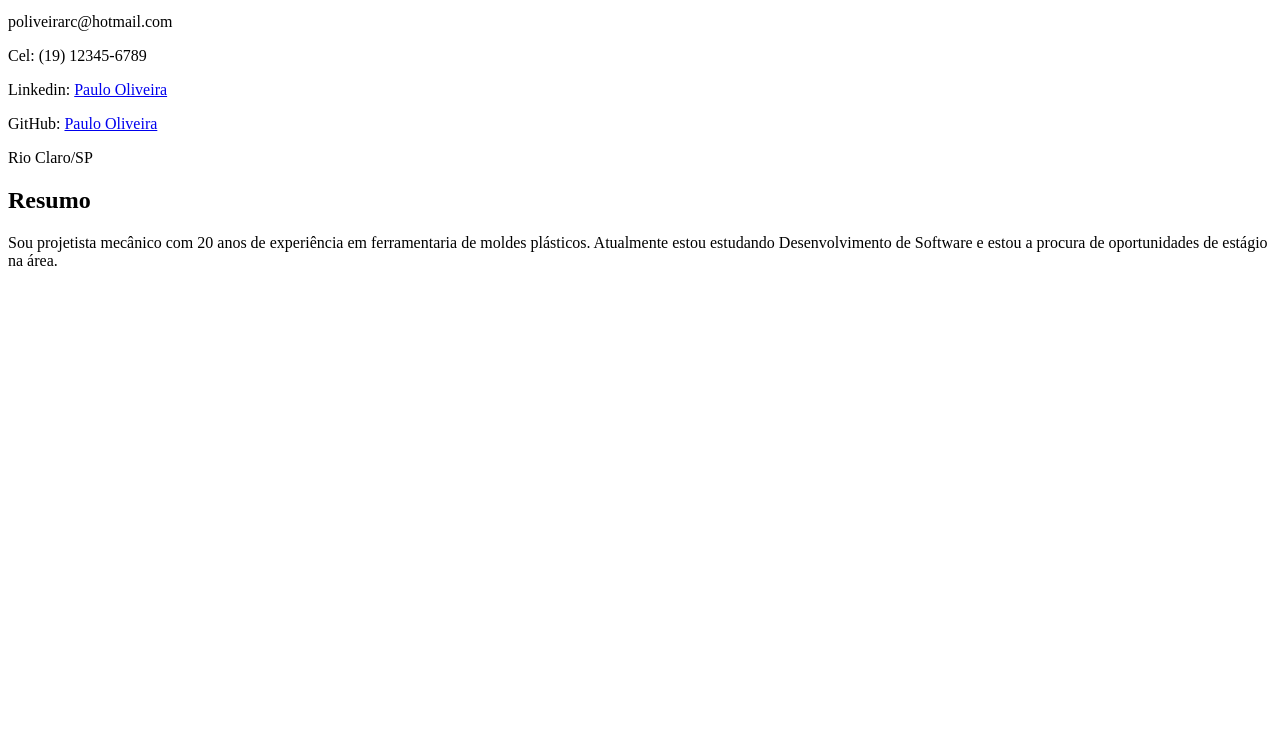
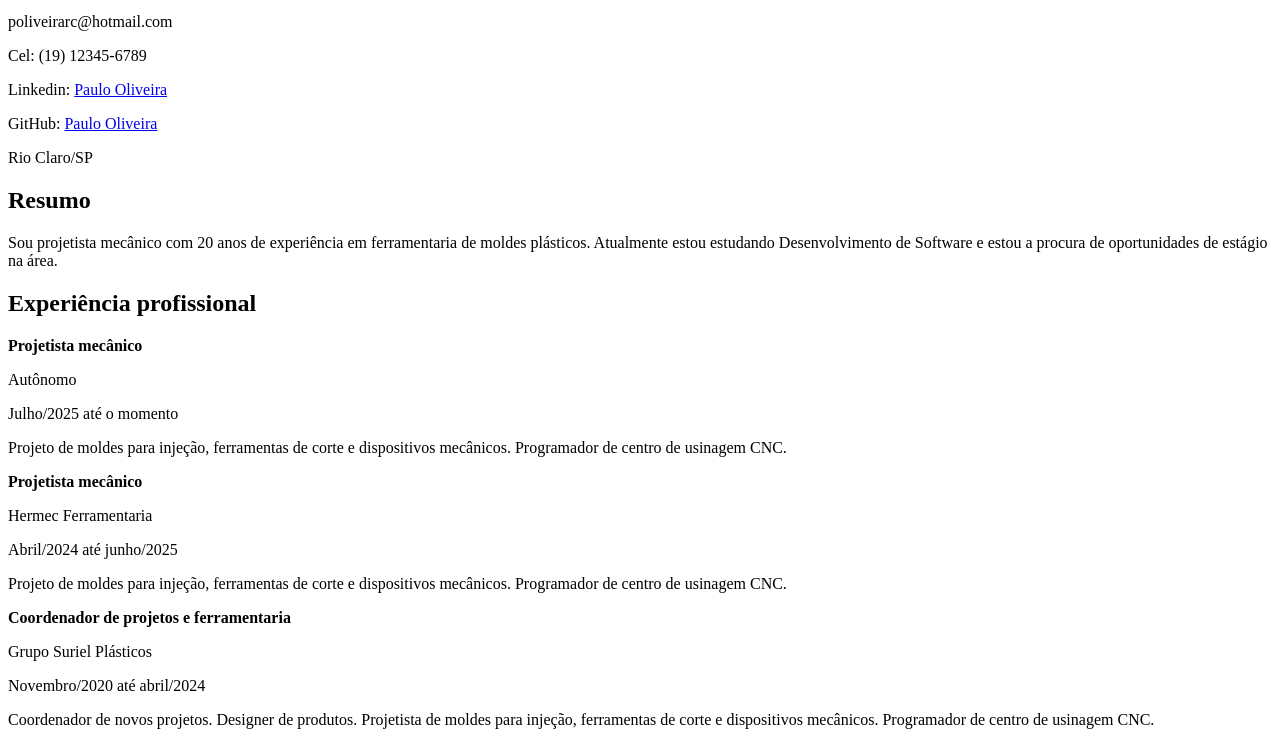
Before and after one commit to poliveirarc/curriculum, a plain HTML site: page index.html in a window 1280 px wide. Shown: the part 101-846 px from the top of the page. Before the commit the page ends 800 px from the top, so only its background shows below. Drawn offline with Linux system fonts and the light colour scheme.

Commit message:
Inclusão da experiência profissional

```diff
--- a/index.html
+++ b/index.html
@@ -17,10 +17,24 @@
     </header>
 
     <main>
-        <div>
-            <h2>Resumo</h2>
-            <p>Sou projetista mecânico com 20 anos de experiência em ferramentaria de moldes plásticos. Atualmente estou estudando Desenvolvimento de Software e estou a procura de oportunidades de estágio na área.</p>
-        </div>
+        <h2>Resumo</h2>
+        <p>Sou projetista mecânico com 20 anos de experiência em ferramentaria de moldes plásticos. Atualmente estou estudando Desenvolvimento de Software e estou a procura de oportunidades de estágio na área.</p>
+
+        <h2>Experiência profissional</h2>
+        <p><b>Projetista mecânico</b></p>
+        <p>Autônomo</p>
+        <p>Julho/2025 até o momento</p>
+        <p>Projeto de moldes para injeção, ferramentas de corte e dispositivos mecânicos. Programador de centro de usinagem CNC.</p>
+
+        <p><b>Projetista mecânico</b></p>
+        <p>Hermec Ferramentaria</p>
+        <p>Abril/2024 até junho/2025</p>
+        <p>Projeto de moldes para injeção, ferramentas de corte e dispositivos mecânicos. Programador de centro de usinagem CNC.</p>
+
+        <p><b>Coordenador de projetos e ferramentaria</b></p>
+        <p>Grupo Suriel Plásticos</p>
+        <p>Novembro/2020 até abril/2024</p>
+        <p>Coordenador de novos projetos. Designer de produtos. Projetista de moldes para injeção, ferramentas de corte e dispositivos mecânicos. Programador de centro de usinagem CNC.</p>
     </main>
 
     <aside>
```
